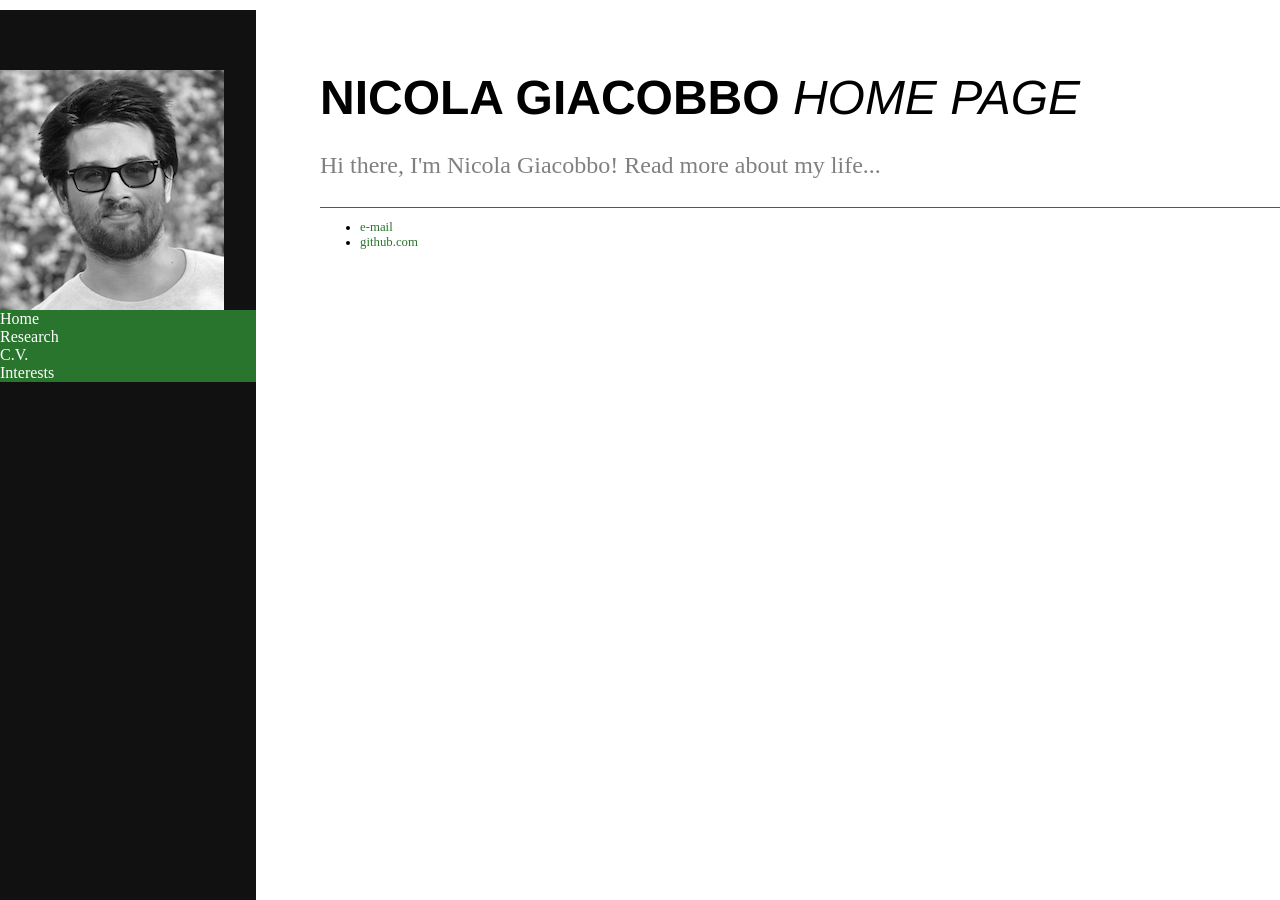
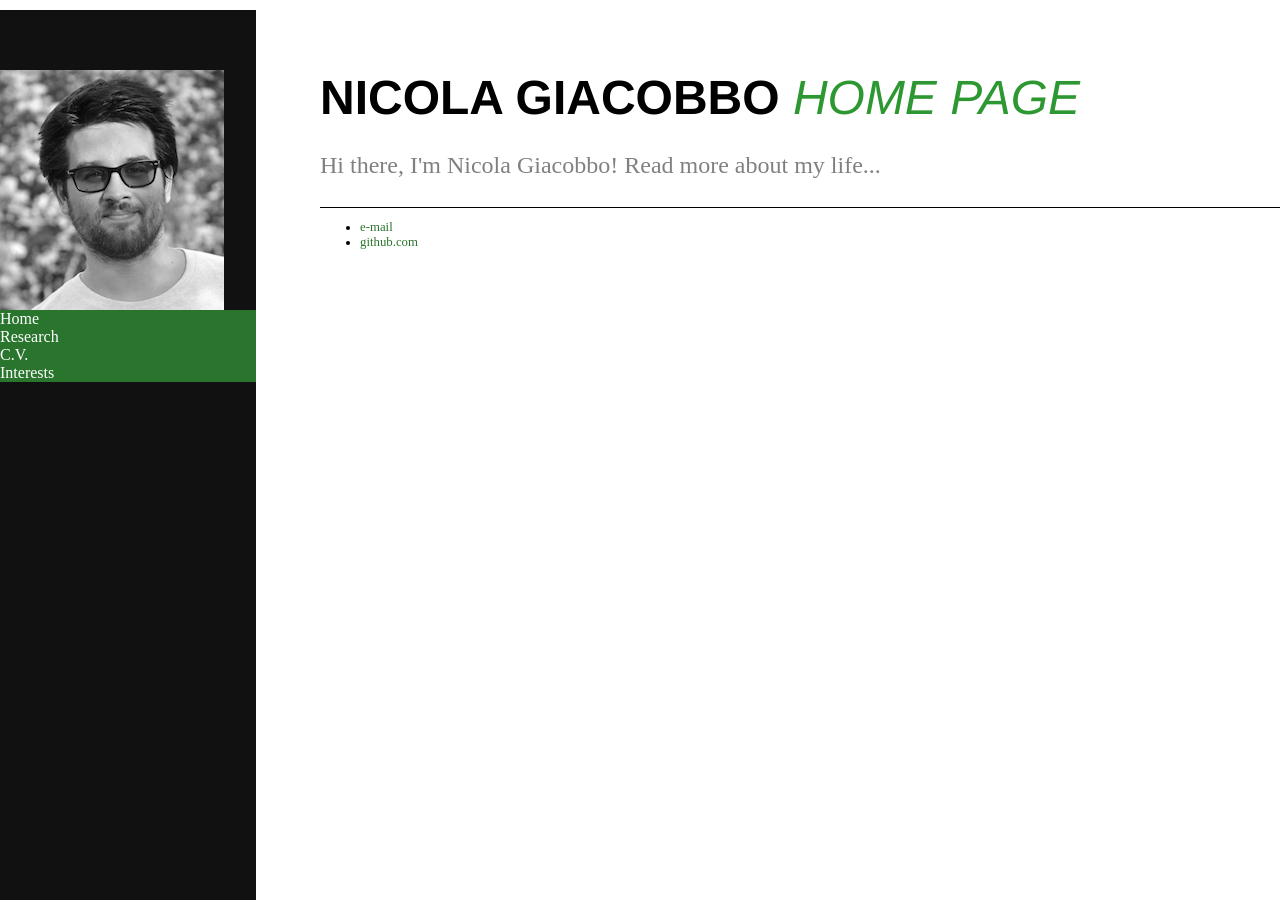
Before and after one commit to GiacobboNicola/giacobbonicola.github.io, a Jekyll site: the page built from index.html, in a window 1280 px wide. Built offline with Jekyll 4.4.1, drawn with Linux system fonts in a browser that asks for light colours.

Commit message:
fix submenus

```diff
--- a/css/main.css
+++ b/css/main.css
@@ -17,6 +17,7 @@
 
 .main-title .thin {
     font-weight: 100;
+    color:#2D9831;
 }
 
 /* The side navigation menu */
@@ -89,7 +90,7 @@
     color: grey;
 }
 footer {
-    border-top: 1px solid #2A752D;
+    border-top: 1px solid black;
     font-size: .8em;
 }
 footer a {
```
